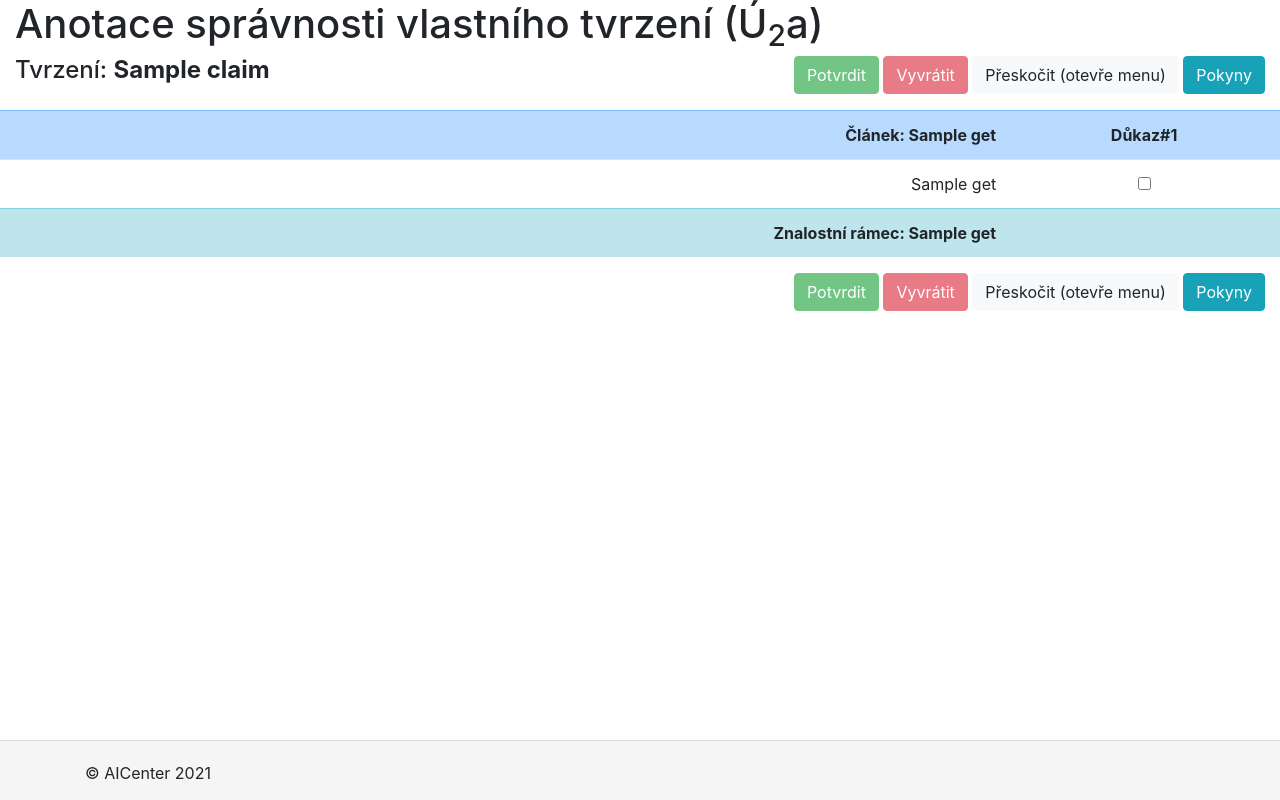
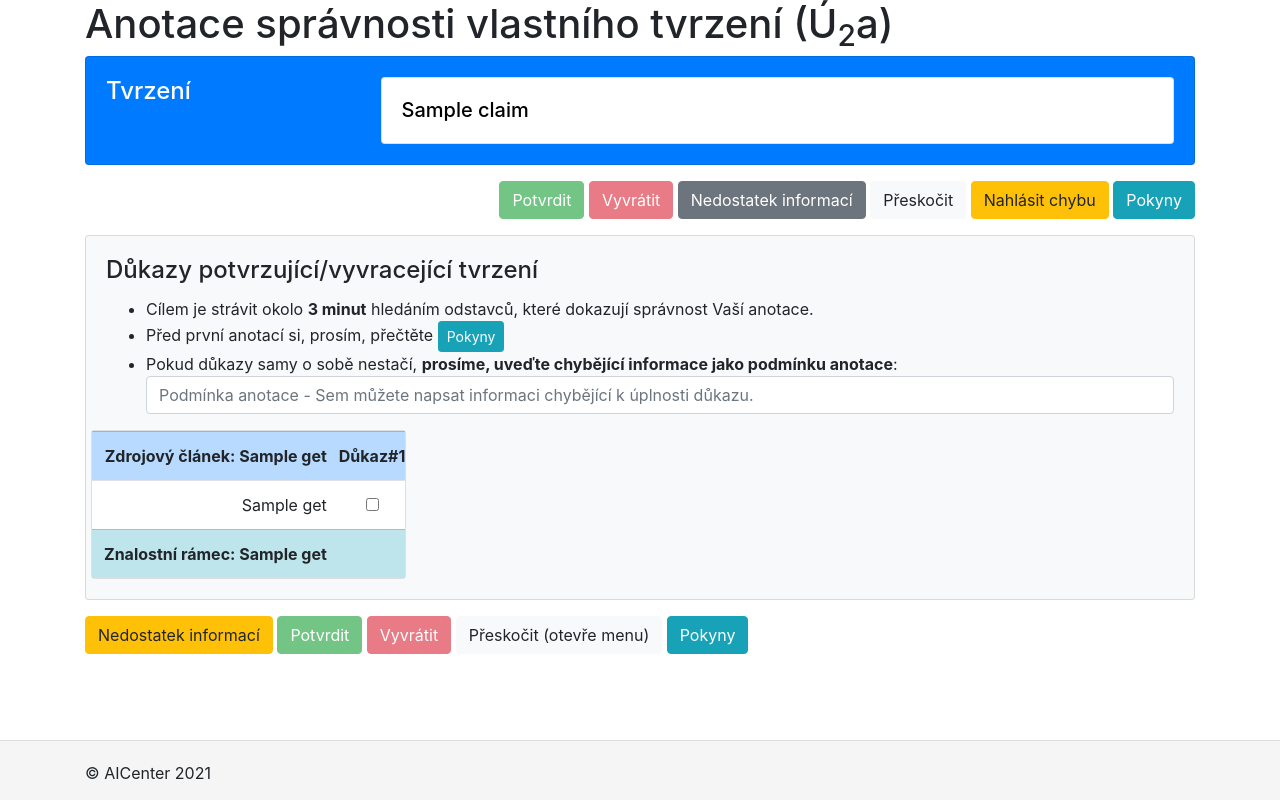
Before and after one commit to aic-factcheck/fcheck-annotations-platform, a Yii app: the page made by views/label/index.php in a window 1280 px wide. Run offline with PHP 8.4 and a stand-in for Yii, Linux system fonts and the light colour scheme; the template is opened without the code that fills it: most values are stand-ins (such as "Sample title", 1, 10 or a date in 2020); form fields are guessed from the names that the template uses; data that the repository does not hold is empty; some libraries are stand-ins or nearby versions.

Commit message:
Zjednoduššení anotací & Flagů

```diff
--- a/models/Claim.php
+++ b/models/Claim.php
@@ -22,6 +22,7 @@ use yii\helpers\ArrayHelper;
  * @property int|null $created_at Datum vzniku
  * @property int|null $updated_at Datum poslední změny
  * @property int $deleted Byl smazán?
+ * @property string $comment Důvod smazání
  *
  * @property Claim $mutatedFrom
  * @property Claim[] $claims
@@ -110,7 +111,7 @@ class Claim extends ActiveRecord
         return [
             [['user', 'paragraph', 'mutated_from', 'sandbox', 'labelled', 'created_at', 'updated_at', 'deleted'], 'integer'],
             [['claim'], 'required'],
-            [['claim', 'ners'], 'string'],
+            [['claim', 'ners', 'comment'], 'string'],
             [['mutation_type'], 'string', 'max' => 32],
             [['mutated_from'], 'exist', 'skipOnError' => true, 'targetClass' => Claim::class, 'targetAttribute' => ['mutated_from' => 'id']],
             [['user'], 'exist', 'skipOnError' => true, 'targetClass' => User::class, 'targetAttribute' => ['user' => 'id']],
@@ -135,6 +136,7 @@ class Claim extends ActiveRecord
             'created_at' => 'Datum vzniku',
             'updated_at' => 'Datum poslední změny',
             'deleted' => 'Byl smazán?',
+            'comment' => 'Důvod smazání',
         ];
     }
 
--- a/views/label/index.php
+++ b/views/label/index.php
@@ -21,21 +21,58 @@ $this->title = 'Anotace tvrzení';
     'id' => 'label-form',
 ]); ?>
 
-    <div class="container-fluid">
+    <div class="container">
         <h1>Anotace správnosti <?= $oracle ? 'vlastního' : 'cizího' ?> tvrzení (Ú<sub>2</sub><?= $oracle ? 'a' : 'b' ?>)
         </h1>
-        <h2 class="float-left mb-3 claim">Tvrzení: <strong><?= $model->claim->claim ?></strong></h2>
-        <p class="text-right float-right">
+        <div class="card bg-primary text-white mb-3 zdrojovy-vyrok">
+            <div class="card-body">
+                <div class="row">
+                    <div class="col-md-3"><h4 class="card-title">Tvrzení</h4></div>
+                    <div class="col-md-9">
+                        <div class="card bg-white text-black">
+                            <div class="card-body">
+                                <h5 class="card-title d-inline"><?= $model->claim->claim ?> </h5>
+                            </div>
+                        </div>
+                    </div>
+                </div>
+            </div>
+        </div>
+        <p class="text-right text-right">
             <?= Html::submitButton('<i class="fas fa-check"></i> Potvrdit', ['name' => 'label', 'value' => 'SUPPORTS', 'class' => 'btn btn-success', 'disabled' => true]) ?>
             <?= Html::submitButton('<i class="fas fa-times"></i> Vyvrátit', ['name' => 'label', 'value' => 'REFUTES', 'class' => 'btn btn-danger', 'disabled' => true]) ?>
-            <?= Html::button('<i class="fas fa-forward"></i> Přeskočit (otevře menu)', ['class' => 'btn btn-light', 'data' => ['toggle' => 'modal', 'target' => '#skip']]) ?>
+            <?= Html::submitButton('<i class="far fa-question-circle"></i> Nedostatek informací', ['class' => 'btn btn-secondary', 'value' => 'NOT ENOUGH INFO', 'name' => 'label']) ?>
+            <?= Html::a('<i class="fas fa-forward"></i> Přeskočit', ['label/index', 'sandbox' => 0, 'oracle' => $oracle], ['class' => 'btn btn-light', /*'data' => ['toggle' => 'modal', 'target' => '#skip']*/]) ?>
+            <?= Html::button('<i class="fas fa-flag"></i> Nahlásit chybu', ['class' => 'btn btn-warning', 'data' => ['toggle' => 'modal', 'target' => '#skip']]) ?>
             <?= Html::button('<i class="fas fa-info"></i> Pokyny', ['class' => 'btn btn-info', 'data' => ['toggle' => 'modal', 'target' => '#guidelines']]) ?>
         </p>
     </div>
-    <table class="table table-striped" id="evidence">
-        <tr class="table-primary">
+    <div class="container">
+        <div class="card bg-light mb-3">
+            <div class="card-body w-100">
+                <div class="row">
+                    <div class="col-md-12">
+                        <h4 class="card-title">Důkazy potvrzující/vyvracející tvrzení</h4>
+                        <ul>
+                            <li>Cílem je strávit okolo <strong>3 minut</strong> hledáním odstavců, které dokazují
+                                správnost Vaší anotace.
+                            </li>
+                            <li>Před první anotací si, prosím,
+                                přečtěte <?= Html::button('<i class="fas fa-info"></i> Pokyny', ['class' => 'btn btn-info btn-sm', 'data' => ['toggle' => 'modal', 'target' => '#guidelines']]) ?>
+                            </li>
+                            <li>Pokud důkazy samy o sobě nestačí, <strong>prosíme, uveďte chybějící informace jako
+                                    podmínku anotace</strong>:<br/>
+                                <?= $form->field($model, 'condition')->textInput(['placeholder' => 'Podmínka anotace - Sem můžete napsat informaci chybějící k úplnosti důkazu.'])->label(false)->hint('Např. "Lidé narození 12. srpna jsou ve znamení lva." nebo "Rakousko je v Evropě.".') ?>
+                            </li>
+                        </ul>
+                    </div>
+                    <div class="card">
+                        <div class="table-responsive">
+                            <table class="table table-striped mb-0" id="evidence">
+                                <tr class=" table-primary">
                                     <th class="text-right">
-                Článek: <?= $model->claim->paragraph0->article0->get('title') . ' ' . \yii\helpers\Html::tag('small', Yii::$app->formatter->asDatetime($model->claim->paragraph0->article0->date), ['class' => 'badge badge-secondary ']) ?></th>
+                                        Zdrojový
+                                        článek: <?= $model->claim->paragraph0->article0->get('title') . ' ' . \yii\helpers\Html::tag('small', Yii::$app->formatter->asDatetime($model->claim->paragraph0->article0->date), ['class' => 'badge badge-secondary ']) ?></th>
                                     <th class="px-0 text-center">Důkaz#1</th>
                                 </tr>
                                 <?php $i = 0;
@@ -48,10 +85,11 @@ $this->title = 'Anotace tvrzení';
                                     </tr>
                                 <?php } ?>
                                 <?php foreach ($model->claim->knowledge as $paragraph) { ?>
-            <tr class="table-info dictionary-item">
+                                    <tr class="table-info dictionary-item bg-info">
                                         <th class="text-right">Znalostní
                                             rámec: <?= $paragraph->article0->get('title') . ' ' . \yii\helpers\Html::tag('small', Yii::$app->formatter->asDatetime($paragraph->article0->date), ['class' => 'badge badge-secondary ']) ?></th>
-                <th class="text-center"><i class="fas fa-caret-down"></i><i class="fas fa-caret-up d-none"></i></th>
+                                        <th class="text-center"><i class="fas fa-caret-down"></i><i
+                                                    class="fas fa-caret-up d-none"></i></th>
                                     </tr>
                                     <?php $i = 0;
                                     foreach ($paragraph->article0->paragraphs as $paragraph_) { ?>
@@ -64,15 +102,24 @@ $this->title = 'Anotace tvrzení';
                                     <?php } ?>
                                     <tr class="d-none" data-show=".<?= $paragraph->id ?>-context"
                                         data-alt='<td class="text-right font-weight-bold">Skrýt kontext &laquo;</td><td colspan="999"></td>'>
-                <td class="text-right font-weight-bold expand-context">Zobrazit kontext &raquo;</td>
+                                        <td class="text-right font-weight-bold expand-context">Zobrazit kontext
+                                            &raquo;
+                                        </td>
                                         <td colspan="999"></td>
                                     </tr>
                                 <?php } ?>
                                 <tr class=" dictionary-item d-none"></tr>
                             </table>
+                        </div>
+                    </div>
+                </div>
+            </div>
+        </div>
+    </div>
+    <div class="container">
 
-    <div class="container-fluid">
-        <p class="text-right">
+        <p class="text">
+            <?= Html::submitButton('<i class="far fa-question-circle"></i> Nedostatek informací', ['class' => 'btn btn-warning', 'value' => 'NOT ENOUGH INFO', 'name' => 'label']) ?>
             <?= Html::submitButton('<i class="fas fa-check"></i> Potvrdit', ['name' => 'label', 'value' => 'SUPPORTS', 'class' => 'btn btn-success', 'disabled' => true]) ?>
             <?= Html::submitButton('<i class="fas fa-times"></i> Vyvrátit', ['name' => 'label', 'value' => 'REFUTES', 'class' => 'btn btn-danger', 'disabled' => true]) ?>
             <?= Html::button('<i class="fas fa-forward"></i> Přeskočit (otevře menu)', ['class' => 'btn btn-light', 'data' => ['toggle' => 'modal', 'target' => '#skip']]) ?>
@@ -220,53 +267,20 @@ $this->title = 'Anotace tvrzení';
         <div class="modal-dialog modal-xl">
             <div class="modal-content">
                 <div class="modal-header">
-                    <h5 class="modal-title" id="exampleModalLabel2">Možnosti přeskočení tvrzení</h5>
+                    <h5 class="modal-title" id="exampleModalLabel2">Nahlásit chybu</h5>
                     <button type="button" class="close" data-dismiss="modal" aria-label="Close">
                         <span aria-hidden="true">&times;</span>
                     </button>
                 </div>
                 <div class="modal-body">
+                    <p>
+                        Tvrzení bude nahlášeno ke kontrole, zda splňuje pokyny z Ú<sub>1</sub> a nebude dočasně přístupné dalším anotacím. Prosíme, přidejte poznámku, proč jste se pro nahlášení rozhodli.
+                    </p>
                     <?= $form->field($model, 'flag')->hiddenInput(['value' => 0, 'id' => 'flag'])->label(false); ?>
-
-                    <p class="ng-scope">
-                        <?= Html::submitButton('<i class="far fa-question-circle"></i> Nedostatek informací', ['class' => 'btn btn-info', 'value' => 'NOT ENOUGH INFO', 'name' => 'label']) ?>
-                        <br>
-                        Zvolte, pokud zobrazený článek ani znalostní rámec neobsahují dostatek informací pro potvrzení,
-                        nebo vyvrácení tvrzení. <br>Toto tvrzení nebude přiděleno dalším anotátorům.
-                    </p>
-                    <!--
-                    <p class="ng-scope">
-                        <?= Html::submitButton('<i class="far fa-frown"></i> Nepřeji si anotovat toto tvrzení', ['class' => 'btn btn-light',]) ?>
-                        <br>
-                        Systém ho přiřadí ostatním anotátorům.
-                    </p>
-                    -->
-                    <hr class="ng-scope">
-                    <p class="ng-scope">
-                        <?= Html::submitButton('<i class="fas fa-flag"></i> Tvrzení je nejasné nebo nesmyslné', ['class' => 'btn btn-warning autoflag',]) ?>
-                        <br>
-                        Tvrzení bude nahlášeno ke kontrole, zda splňuje pokyny z Ú<sub>1</sub>.
-                    </p>
-                    <hr class="ng-scope">
-                    <p class="ng-scope">
-                        <?= Html::submitButton('<i class="fas fa-flag"></i> Tvrzení obsahuje překlep nebo drobnou chybu', ['class' => 'btn btn-warning autoflag',]) ?>
-                        <br>
-                        Tvrzení bude zkontrolováno a opraveno.
-                    </p>
-
-                    <hr/>
-                    <h6>Podmíněná anotace</h6>
-                    <p class="ng-scope">
-                        Zvolte, pokud zobrazený článek a znalostní rámec neobsahují informace dostatečné pro potvrzení
-                        nebo vyvrácení výroku, ale znáte tvrzení, které, je-li pravdivé, výrok potvrzuje, nebo vyvrací.
-                        <br>Tento výrok plánujeme přidělit anotátorům v rámcí dalšího sběru dat.
-                        <?= $form->field($model, 'condition')->textInput()->label('Doplňující tvrzení')->hint('Jeho dodatečné potvrzení povede k potvrzení/vyvrácení původního výroku.') ?>
-                    </p>
-                    <?= Html::submitButton('<i class="fas fa-check"></i> Podmíněně potvrdit', ['class' => 'btn btn-success', 'value' => 'SUPPORTS', 'name' => 'label']) ?>
-                    <?= Html::submitButton('<i class="fas fa-times"></i> Podmíněně vyvrátit', ['class' => 'btn btn-danger', 'value' => 'REFUTES', 'name' => 'label']) ?>
-
+                    <?= $form->field($model, 'flag_reason')->textarea()->label('Důvod k nahlášení')->hint('Např. "překlep", "nesmysl", "nejde o faktické tvrzení",...'); ?>
                 </div>
                 <div class="modal-footer">
+                    <?= Html::submitButton('<i class="fas fa-flag"></i> Nahlásit chybu', ['class' => 'btn btn-warning autoflag',]) ?>
                     <button type="button" class="btn btn-secondary" data-dismiss="modal">Zavřít</button>
                 </div>
             </div>
```
Also changed, not shown: models/LabelForm.php (+11 -8 lines), views/claim/mutate.php (+2 -15 lines). Lines whose indentation alone changed are shown as unchanged.
